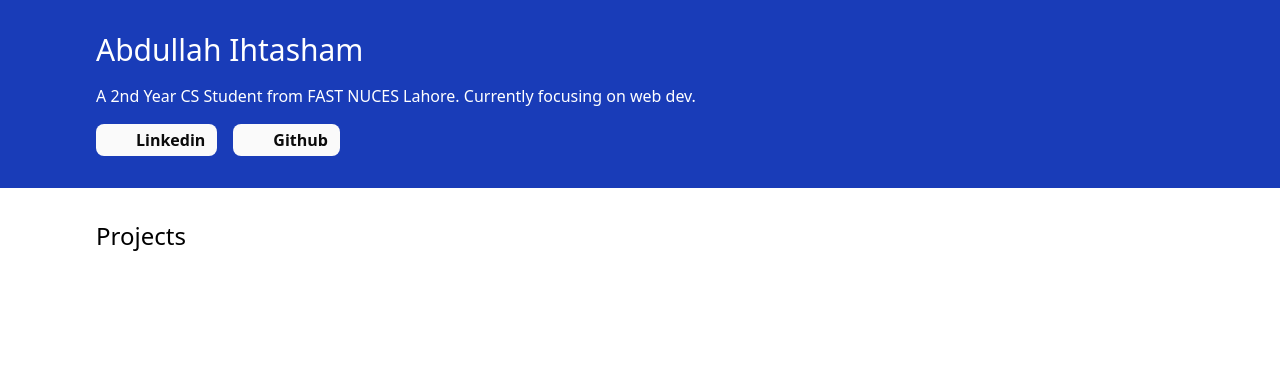
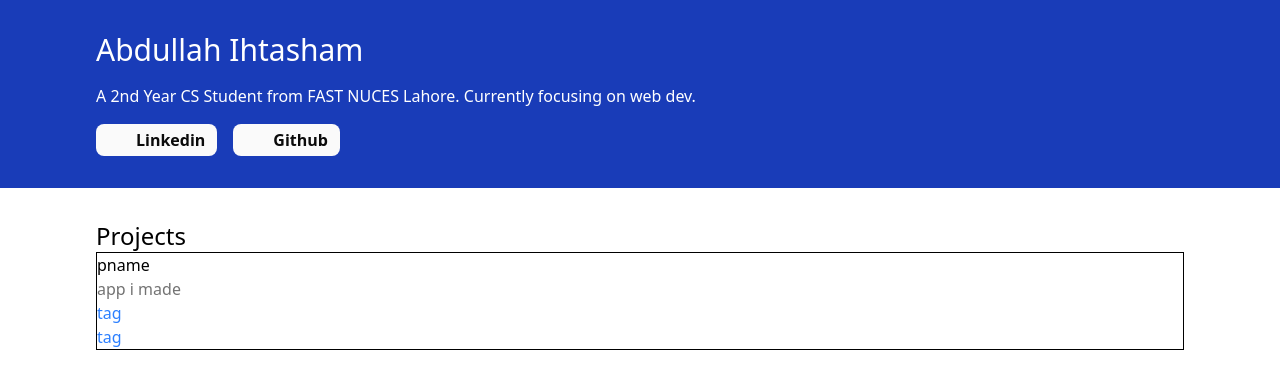
Before and after one commit to abn-oc/portfolio, a SvelteKit app: page / in a window 1280 px wide. Shown: the top 388 px of the page. Built offline with nearby package versions, Linux system fonts and the light colour scheme; some icons are missing.

Commit message:
making project component

```diff
--- /dev/null
+++ b/src/lib/project.svelte
@@ -0,0 +1,25 @@
+<script lang="ts">
+	export let name: String;
+	export let description: String;
+	export let tags: String[];
+    export let Link: string | null;
+    export let github: string | null;
+</script>
+
+<div class="border">
+	<p class="text-bold">
+		{name}
+	</p>
+	<p class="text-neutral-500">
+		{description}
+	</p>
+	{#each tags as tag}
+		<p class="text-blue-500">tag</p>
+	{/each}
+    {#if Link}
+    <a href={Link}>linkkk</a>
+    {/if}
+    {#if github}
+    <a href={github}>githubbb</a>
+    {/if}
+</div>
--- a/src/routes/+page.svelte
+++ b/src/routes/+page.svelte
@@ -1,14 +1,15 @@
 <script lang="ts">
 	import Dividor from '$lib/dividor.svelte';
 	import Social from '$lib/social.svelte';
+	import Project from '$lib/project.svelte';
 	import FaGithub from 'svelte-icons/fa/FaGithub.svelte';
 	import FaLinkedinIn from 'svelte-icons/fa/FaLinkedinIn.svelte';
 </script>
 
 <!-- screen -->
-<div class="h-screen w-screen flex flex-col gap-8">
+<div class="flex h-screen w-screen flex-col gap-8">
 	<!-- header -->
-	<div class="flex flex-col w-[100vw] gap-4 py-8 px-24 bg-blue-800 text-white">
+	<div class="flex w-[100vw] flex-col gap-4 bg-blue-800 px-24 py-8 text-white">
 		<h1 class="text-3xl">Abdullah Ihtasham</h1>
 		<p class="text-md">
 			A 2nd Year CS Student from FAST NUCES Lahore. Currently focusing on web dev.
@@ -21,5 +22,15 @@
 	<!-- Projects -->
 	<div class="flex flex-col px-24">
 		<h2 class="text-2xl">Projects</h2>
+		<!-- projects -->
+		<div>
+			<Project
+				name="pname"
+				description="app i made"
+				tags={['skill1', 'skill2']}
+				Link=""
+				github=""
+			/>
 		</div>
 	</div>
+</div>
```
Lines whose indentation alone changed are shown as unchanged.
